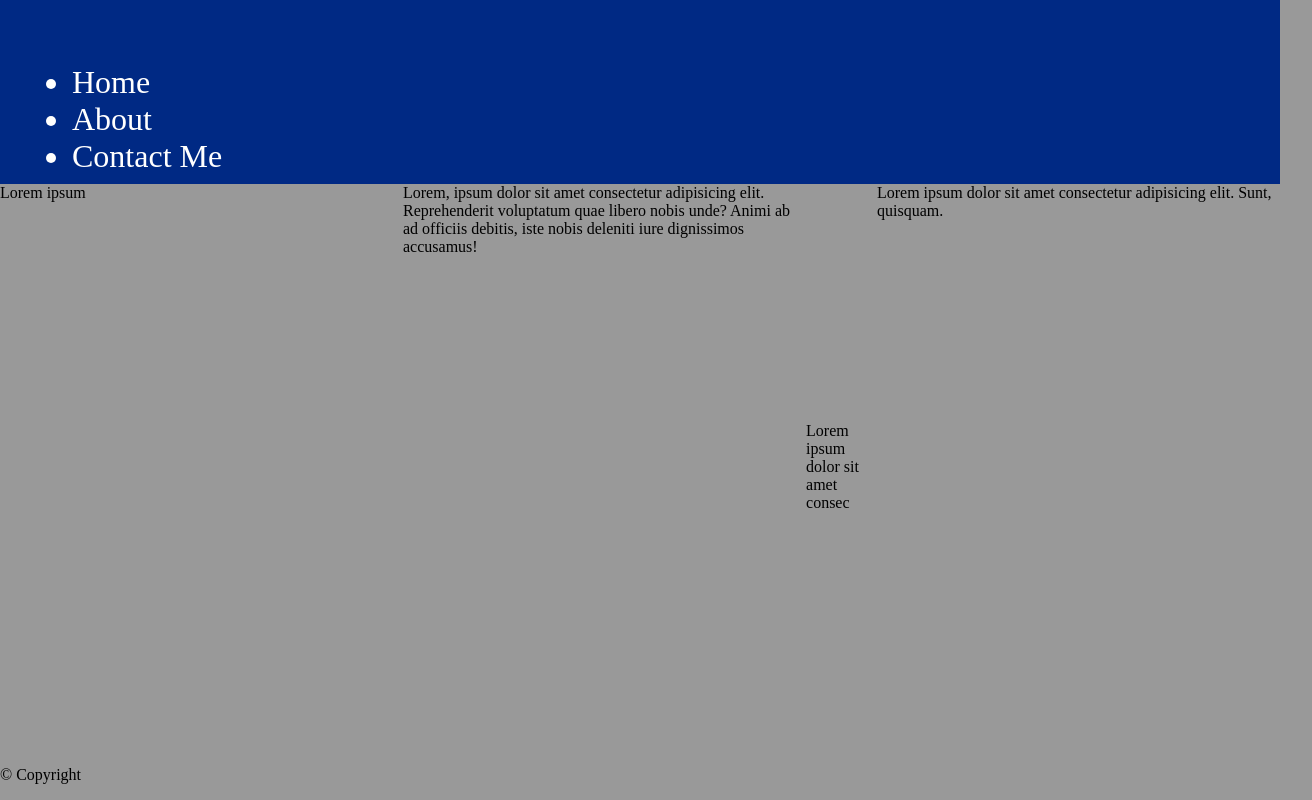
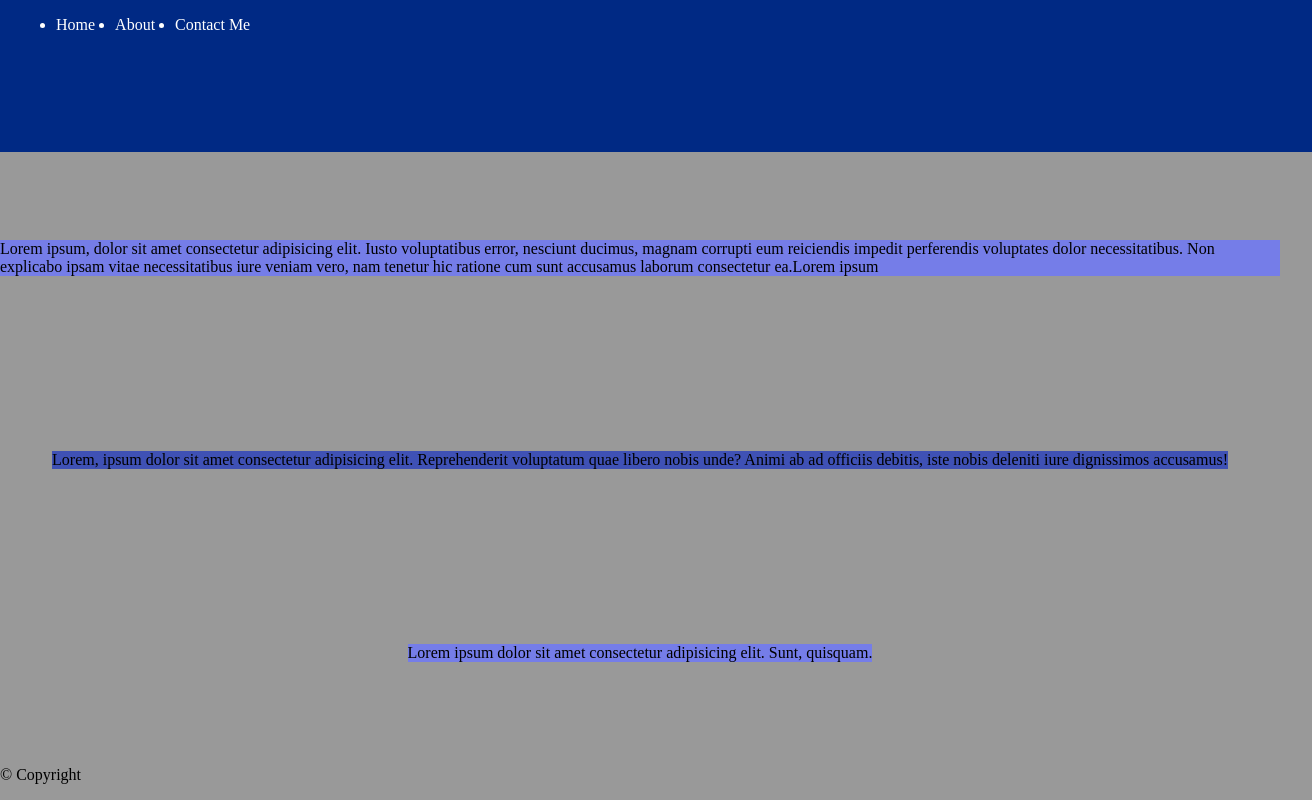
Before and after one commit to Bryan-Elam/may2021, a plain HTML site: page index.html in a window 1280 px wide. Shown: the whole page, 1312 px wide, since content can reach past the window. Drawn offline with Linux system fonts and the light colour scheme.

Commit message:
made nav-menu reponsive

```diff
--- a/css/style.css
+++ b/css/style.css
@@ -10,7 +10,7 @@ body {
 }
 
 header {
-    display: flex;
+
     height: 15%;
     max-height: 200px;
     background-color: #002984;
@@ -50,25 +50,33 @@ main {
 }
 
 footer {
-    background-color: 002984;
+    background-color: white;
 }
 
 @media screen and (min-width: 800px) {
     main {
-        flex-direction: row;
+        display: flex;
+
     }
     .column {
         width: 100%;
         margin: auto;
     }
-    header {
+    .header,
+    .nav-menu {
+        display: flex;
+        flex-wrap: wrap;
+        justify-content: space-between;
+        width: 100%;
+        margin: 0 auto;
+        display: flex;
         color: white;
-        font-size: 2rem;
+
 
     }
+
     .nav-menu {
-        display: flex;
-        flex-direction: row-reverse;
-        justify-content: space-around;
+
+
     }
 }
--- a/index.html
+++ b/index.html
@@ -11,25 +11,25 @@
 
 
 
-<header>
+<header class="header">
     <nav>
-        <ul id="nav-menu">
-            <li class="nav">Home</li>
-            <li class="nav">About</li>
-            <li class="nav">Contact Me</li>
+        <ul class="nav-menu">
+            <li>Home</li>
+            <li>About</li>
+            <li>Contact Me</li>
         </ul>
 
     </nav>
 </header>
 
 <main>
-    <div class="column">Lorem ipsum</div>
+    <div id="column-1">Lorem ipsum, dolor sit amet consectetur adipisicing elit. Iusto voluptatibus error, nesciunt ducimus, magnam corrupti eum reiciendis impedit perferendis voluptates dolor necessitatibus. Non explicabo ipsam vitae necessitatibus iure veniam vero, nam tenetur hic ratione cum sunt accusamus laborum consectetur ea.Lorem ipsum</div>
 
-    <div class="column">Lorem, ipsum dolor sit amet consectetur adipisicing elit. Reprehenderit voluptatum quae libero nobis unde? Animi ab ad officiis debitis, iste nobis deleniti iure dignissimos accusamus!</div>
-Lorem ipsum dolor sit amet consec
+    <div id="column-2">Lorem, ipsum dolor sit amet consectetur adipisicing elit. Reprehenderit voluptatum quae libero nobis unde? Animi ab ad officiis debitis, iste nobis deleniti iure dignissimos accusamus!</div>
 
 
-    <div class="column">Lorem ipsum dolor sit amet consectetur adipisicing elit. Sunt, quisquam.</div>
+
+    <div id="column-3">Lorem ipsum dolor sit amet consectetur adipisicing elit. Sunt, quisquam.</div>
 
 </main>
 
```
